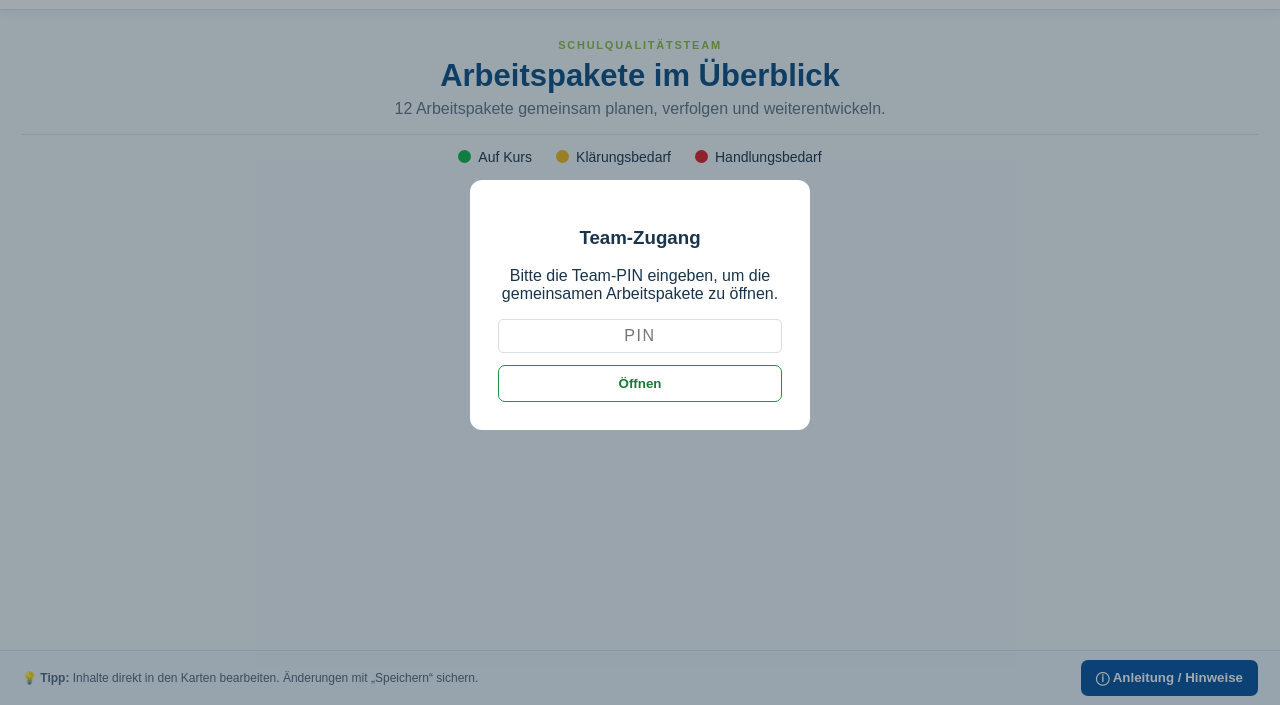
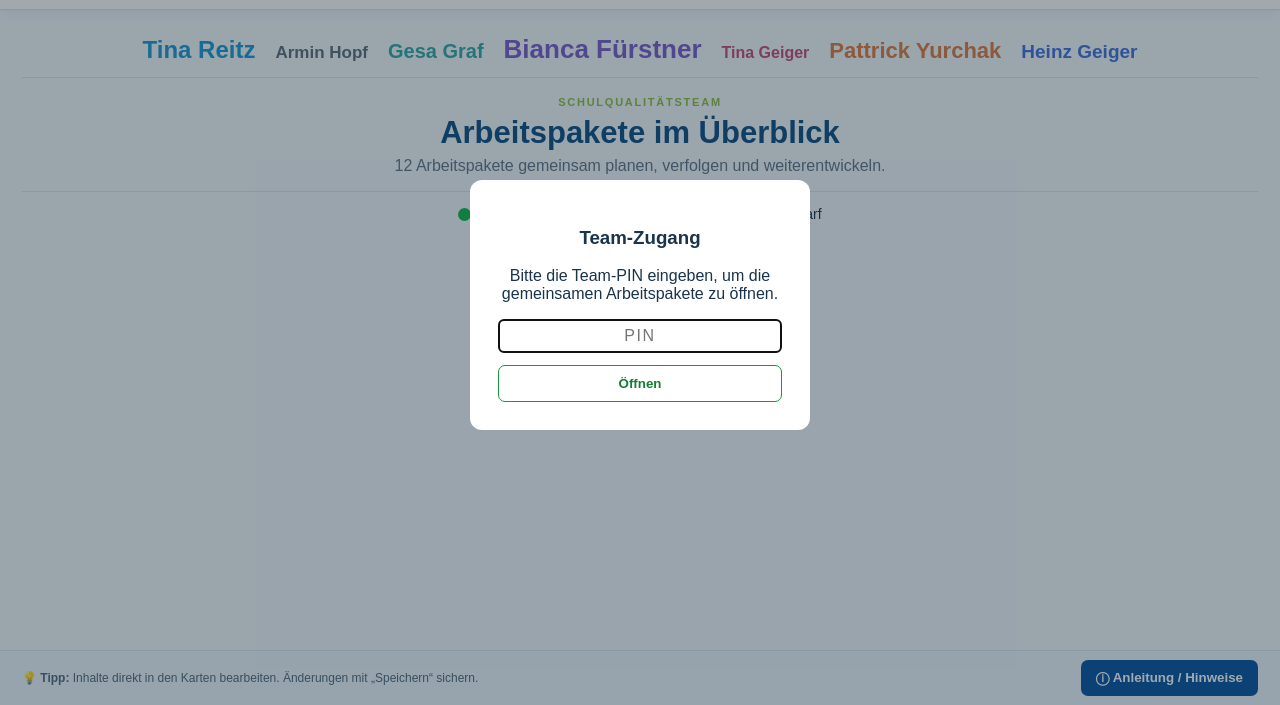
Before and after one commit to fosbos-wm/SQ-Team-Arbeitspakete-zum-Projekt-Pilotklasse, a plain HTML site: page index.html in a window 1280 px wide. Shown: the part 95-800 px from the top of the page. Drawn offline with Linux system fonts and the light colour scheme; no server answers.

Commit message:
Add files via upload

```diff
--- a/index.html
+++ b/index.html
@@ -12,7 +12,7 @@
 </div>
 
 <header class="topbar"><div class="brand"><img src="logo.jpg" alt="FOSBOS Weilheim"><div class="project"><div>SQ-TEAM-PROJEKT 26/27</div><h1>Pilotklasse</h1></div></div><div class="actions"><span id="saveState">Verbinde…</span><button id="saveBtn" class="btn save">Speichern</button><button id="pdfBtn" class="btn pdf">PDF-Export</button></div></header>
-<main><section class="intro"><div><span class="eyebrow">SCHULQUALITÄTSTEAM</span><h2>Arbeitspakete im Überblick</h2><p><span id="pkgCount">12</span> Arbeitspakete gemeinsam planen, verfolgen und weiterentwickeln.</p></div><div class="legend"><span><i class="dot green"></i>Auf Kurs</span><span><i class="dot yellow"></i>Klärungsbedarf</span><span><i class="dot red"></i>Handlungsbedarf</span></div></section><div id="message"></div><section id="board" class="board"></section></main>
+<main><section class="intro"><div class="team-cloud" aria-label="Schulqualitätsteam"><span style="font-size:24px;color:#1998d1">Tina Reitz</span><span style="font-size:17px;color:#5C6B7A">Armin Hopf</span><span style="font-size:20px;color:#2FA6A6">Gesa Graf</span><span style="font-size:26px;color:#7A5CC9">Bianca Fürstner</span><span style="font-size:16px;color:#C34C74">Tina Geiger</span><span style="font-size:22px;color:#D97B3F">Pattrick Yurchak</span><span style="font-size:19px;color:#3D6FD9">Heinz Geiger</span></div><div><span class="eyebrow">SCHULQUALITÄTSTEAM</span><h2>Arbeitspakete im Überblick</h2><p><span id="pkgCount">12</span> Arbeitspakete gemeinsam planen, verfolgen und weiterentwickeln.</p></div><div class="legend"><span><i class="dot green"></i>Auf Kurs</span><span><i class="dot yellow"></i>Klärungsbedarf</span><span><i class="dot red"></i>Handlungsbedarf</span></div></section><div id="message"></div><section id="board" class="board"></section></main>
 <footer><span>💡 <strong>Tipp:</strong> Inhalte direkt in den Karten bearbeiten. Änderungen mit „Speichern“ sichern.</span><button id="helpBtn">ⓘ Anleitung / Hinweise</button></footer>
 <div id="helpModal" class="modal hidden"><div class="modal-card"><button id="closeHelp" class="close">×</button><h3>Anleitung / Hinweise</h3><p>Arbeitspaket ausfüllen, Status auswählen und speichern. Über PDF-Export lässt sich die Übersicht als PDF ausgeben.</p><p><strong>Hinweis:</strong> Diese Version speichert gemeinsam in einer Firebase-Datenbank – Änderungen sind für alle Lehrkräfte mit der Team-PIN sichtbar.</p></div></div>
 <script type="module" src="app.js"></script></body></html>
--- a/styles.css
+++ b/styles.css
@@ -16,6 +16,8 @@ h1{font-size:28px;margin:3px 0;color:var(--blue-dark)}
 
 main{max-width:1540px;margin:auto;padding:25px 22px 70px}
 .intro{text-align:center;margin-bottom:26px}
+.team-cloud{display:flex;flex-wrap:wrap;justify-content:center;align-items:baseline;gap:6px 20px;margin:0 0 14px;padding-bottom:14px;border-bottom:1px solid var(--line)}
+.team-cloud span{font-weight:800;white-space:nowrap;line-height:1.1}
 .eyebrow{font-size:11px;font-weight:800;letter-spacing:.16em;color:var(--green)}
 h2{font-size:31px;margin:5px 0 6px;color:var(--blue-dark)}
 .intro p{margin:0;color:var(--muted)}
@@ -77,5 +79,5 @@ footer{position:fixed;left:0;right:0;bottom:0;background:#edf4fb;border-top:1px
 
 @media(max-width:1150px){.board{grid-template-columns:repeat(4,minmax(190px,1fr))}.brand img{width:250px}}
 @media(max-width:800px){.board{grid-template-columns:repeat(2,minmax(220px,1fr))}.brand img{width:220px}.project{display:none}}
-@media(max-width:560px){.topbar{padding:8px 10px}.brand img{width:185px;max-height:58px}.actions span{display:none}.btn{font-size:11px;padding:8px 9px}.board{grid-template-columns:1fr;gap:13px}main{padding:18px 10px 70px}h2{font-size:25px}.legend{justify-content:center;gap:10px;font-size:12px}.card-title,.card-title-view{font-size:18px}footer{padding:8px 10px;font-size:10px}#helpBtn{font-size:10px;padding:8px}}
+@media(max-width:560px){.topbar{padding:8px 10px}.brand img{width:185px;max-height:58px}.actions span{display:none}.btn{font-size:11px;padding:8px 9px}.board{grid-template-columns:1fr;gap:13px}main{padding:18px 10px 70px}h2{font-size:25px}.legend{justify-content:center;gap:10px;font-size:12px}.team-cloud{gap:5px 12px}.team-cloud span{font-size:15px!important}.card-title,.card-title-view{font-size:18px}footer{padding:8px 10px;font-size:10px}#helpBtn{font-size:10px;padding:8px}}
 @media print{.actions,footer,#message,.add-card,.card-footer{display:none!important}.topbar{position:static;box-shadow:none}.board{grid-template-columns:repeat(4,1fr);gap:8px}.card{box-shadow:none;break-inside:avoid}main{padding:10px}}
```
